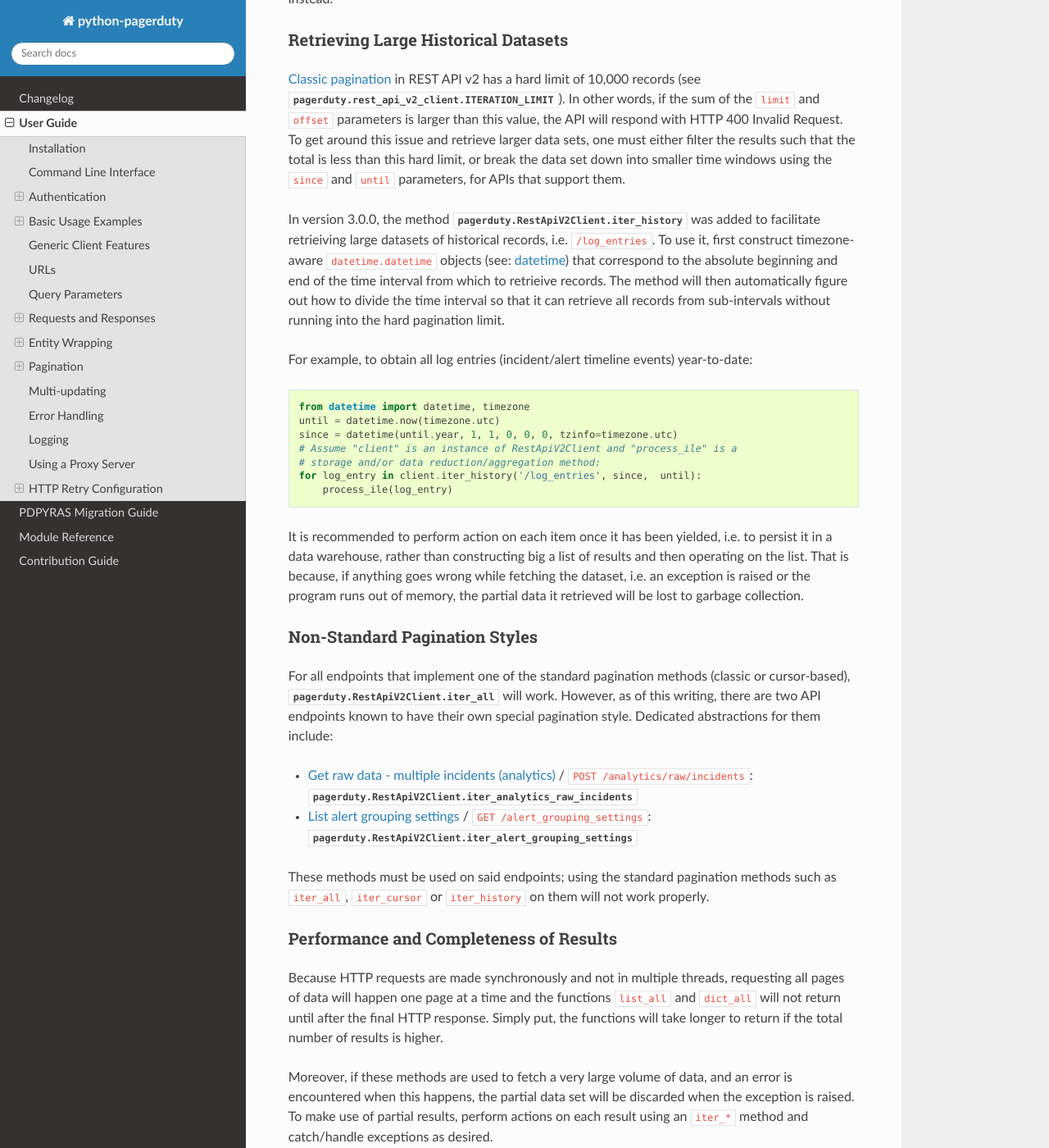
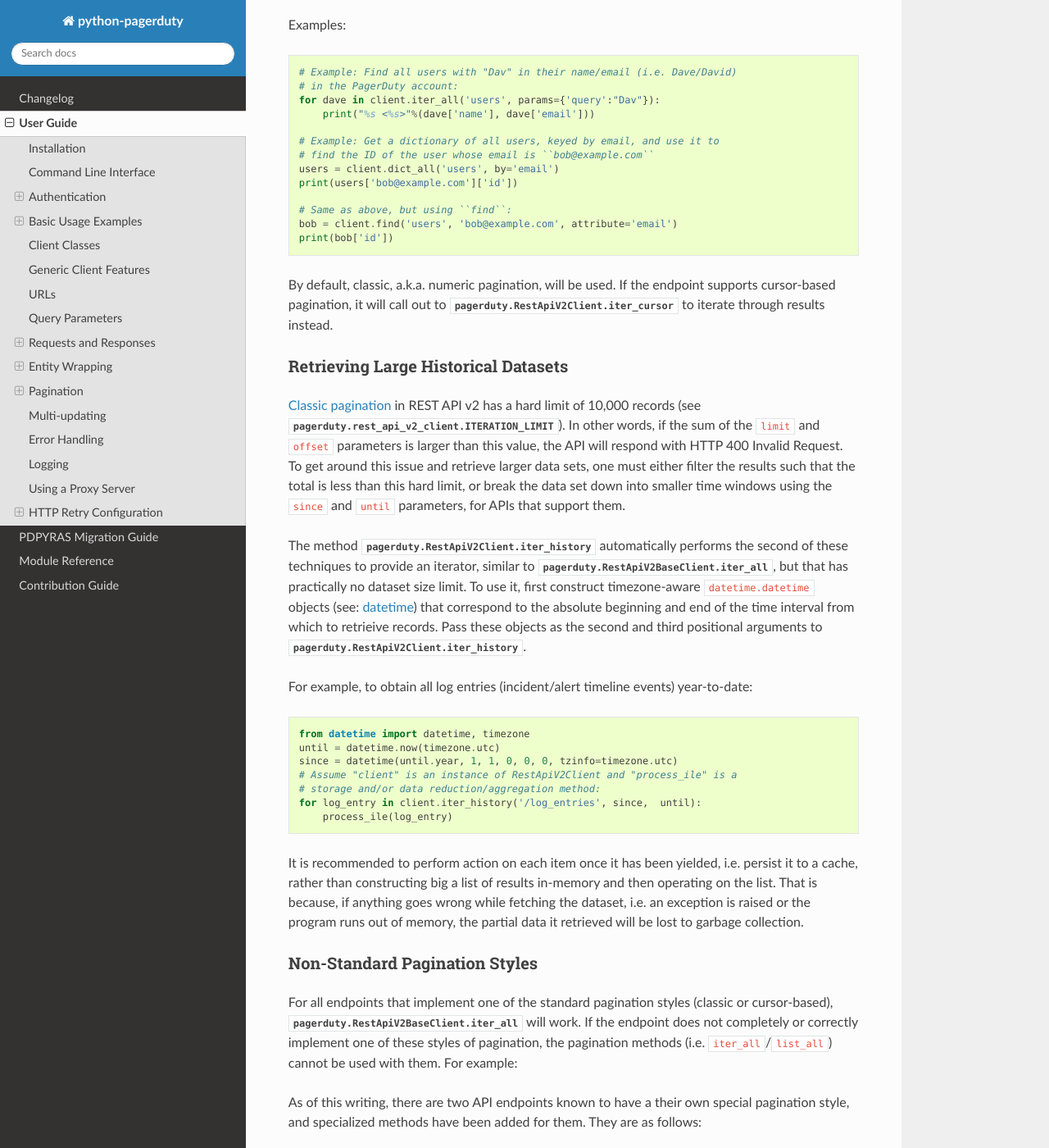
Before and after one commit to PagerDuty/python-pagerduty, a Sphinx documentation site: the page built from sphinx/source/user_guide.rst, in a window 1280 px wide and 1400 px high, scrolled down 12297 px. Shown: the whole window at 82% size. Built offline with Sphinx 7.4.7 and the Read the Docs theme 3.1.0, drawn with Linux system fonts in a browser that asks for light colours; some of the changed text lies outside the part shown.

Commit message:
docfix: Update docs to reflect class refactor

```diff
--- a/sphinx/source/user_guide.rst
+++ b/sphinx/source/user_guide.rst
@@ -57,9 +57,10 @@
 
 Using Non-US Service Regions
 ****************************
-If your PagerDuty account is in the EU or other service region outside the US, set the ``url`` attribute according to the
-documented `API Access URLs
-<https://support.pagerduty.com/docs/service-regions#api-access-urls>`_, i.e. for the EU:
+If your PagerDuty account is in the EU or other service region outside the US,
+set the ``url`` attribute according to the documented `API Access URLs
+<https://support.pagerduty.com/docs/service-regions#api-access-urls>`_, i.e.
+for the EU:
 
 .. code-block:: python
 
@@ -67,6 +68,9 @@
     client.url = 'https://api.eu.pagerduty.com'
     # Events API:
     events_client.url = 'https://events.eu.pagerduty.com'
+    # Slack Integration "Connections" API (and likewise for other
+    # APIs that use apps.pagerduty.com):
+    slack_integration_client.url = 'https://apps.eu.pagerduty.com/integration-slack'
 
 The From header
 ***************
@@ -348,6 +352,26 @@
     events_client.submit("new build finished at latest HEAD",
         source="automation")
 
+Client Classes
+--------------
+For each of the APIs documented in the top-level sections of the `API
+References
+<https://developer.pagerduty.com/api-reference/e65c5833eeb07-pager-duty-api>`_
+page, this library supports and provides abstraction for the API if it has a
+dedicated client class. These classes are documented under
+"API Client Classes" in :ref:`module_reference`.
+
+All client classes are based on :class:`pagerduty.ApiClient` and inherit its
+features.
+
+The class :class:`pagerduty.RestApiV2BaseClient` defines abstractions for
+features documented under the generic `REST API v2 Overview`_, and
+:class:`pagerduty.RestApiV2Client` inherits them.
+
+The "Integration" APIs are based loosely on REST API v2, and support several of
+the same features and conventions to varying degrees. For this reason, they
+also are based on inherit the features of :class:`pagerduty.RestApiV2BaseClient`.
+
 Generic Client Features
 -----------------------
 Generally, all of the features of `requests.Session`_ are available to the user
@@ -527,15 +551,15 @@
 The following methods will automatically extract and return the wrapped content
 of API responses, and wrap request entities for the user as appropriate:
 
-* :attr:`pagerduty.RestApiV2Client.dict_all`: Create a dictionary of all results from a resource collection
-* :attr:`pagerduty.RestApiV2Client.find`: Find and return a specific result of a resource collection that matches a query
-* :attr:`pagerduty.RestApiV2Client.iter_all`: Iterate through all results of a resource collection
-* :attr:`pagerduty.RestApiV2Client.iter_cursor`: Iterate through all results of a resource collection using cursor-based pagination
-* :attr:`pagerduty.RestApiV2Client.list_all`: Create a list of all results from a resource collection
-* :attr:`pagerduty.RestApiV2Client.persist`: Create a resource entity with specified attributes if one that matches them does not already exist
-* :attr:`pagerduty.RestApiV2Client.rget`: Get the wrapped entity or resource collection at a given endpoint
-* :attr:`pagerduty.RestApiV2Client.rpost`: Send a POST request, wrapping the request entity / unwrapping the response entity
-* :attr:`pagerduty.RestApiV2Client.rput`: Send a PUT request, wrapping the request entity / unwrapping the response entity
+* :attr:`pagerduty.RestApiV2BaseClient.dict_all`: Create a dictionary of all results from a resource collection
+* :attr:`pagerduty.RestApiV2BaseClient.find`: Find and return a specific result of a resource collection that matches a query
+* :attr:`pagerduty.RestApiV2BaseClient.iter_all`: Iterate through all results of a resource collection
+* :attr:`pagerduty.RestApiV2BaseClient.iter_cursor`: Iterate through all results of a resource collection using cursor-based pagination
+* :attr:`pagerduty.RestApiV2BaseClient.list_all`: Create a list of all results from a resource collection
+* :attr:`pagerduty.RestApiV2BaseClient.rget`: Get the wrapped entity or resource collection at a given endpoint
+* :attr:`pagerduty.RestApiV2BaseClient.rpost`: Send a POST request, wrapping the request entity / unwrapping the response entity
+* :attr:`pagerduty.RestApiV2BaseClient.rput`: Send a PUT request, wrapping the request entity / unwrapping the response entity
+* :attr:`pagerduty.RestApiV2BaseClient.persist`: Create a resource entity with specified attributes if one that matches them does not already exist
 
 Special Cases
 *************
@@ -545,7 +569,7 @@
 the equivalent ``j*`` method, and the details of request and response schemas
 are are left to the end user to extract and use as desired. Moreover, on all
 endpoints that completely lack entity wrapping, pagination is not supported,
-i.e. :attr:`pagerduty.RestApiV2Client.iter_all` will raise
+i.e. :attr:`pagerduty.RestApiV2BaseClient.iter_all` will raise
 :attr:`pagerduty.UrlError` if used with them.
 
 Examples
@@ -600,16 +624,15 @@
 ----------
 Main article: `Pagination <https://developer.pagerduty.com/docs/pagination>`_
 
-Only classic and cursor-based pagination are currently supported. Pagination
-functions require that the API endpoint being requested have entity wrapping
-enabled, and respond with either a ``more`` or ``cursor`` property indicating
-how and if to fetch the next page of results.
-
-The method :attr:`pagerduty.RestApiV2Client.iter_all` returns an iterator that
+The method :attr:`pagerduty.RestApiV2BaseClient.iter_all` returns an iterator that
 yields results from an endpoint that features pagination. The methods
 :attr:`pagerduty.RestApiV2Client.list_all` and
 :attr:`pagerduty.RestApiV2Client.dict_all` will request all pages of the
 collection and return the results as a list or dictionary, respectively.
+
+When retrieving results from an endpoint that supports cursor-based pagination,
+these methods will use :attr:`pagerduty.RestApiV2BaseClient.iter_cursor`
+automatically.
 
 Examples:
 
@@ -646,15 +669,15 @@
 hard limit, or break the data set down into smaller time windows using the
 ``since`` and ``until`` parameters, for APIs that support them.
 
-In version 3.0.0, the method :attr:`pagerduty.RestApiV2Client.iter_history` was
-added to facilitate retrieiving large datasets of historical records, i.e.
-``/log_entries``. To use it, first construct timezone-aware
+The method :attr:`pagerduty.RestApiV2Client.iter_history` automatically
+performs the second of these techniques to provide an iterator, similar to
+:attr:`pagerduty.RestApiV2BaseClient.iter_all`, but that has practically no
+dataset size limit. To use it, first construct timezone-aware
 ``datetime.datetime`` objects (see: `datetime
 <https://docs.python.org/3/library/datetime.html>`_) that correspond to the
 absolute beginning and end of the time interval from which to retrieive
-records. The method will then automatically figure out how to divide the time
-interval so that it can retrieve all records from sub-intervals without running
-into the hard pagination limit.
+records. Pass these objects as the second and third positional arguments to
+:attr:`pagerduty.RestApiV2Client.iter_history`.
 
 For example, to obtain all log entries (incident/alert timeline events) year-to-date:
 
@@ -669,25 +692,29 @@
         process_ile(log_entry)
 
 It is recommended to perform action on each item once it has been yielded, i.e.
-to persist it in a data warehouse, rather than constructing big a list of
-results and then operating on the list. That is because, if anything goes
-wrong while fetching the dataset, i.e. an exception is raised or the program
-runs out of memory, the partial data it retrieved will be lost to garbage
-collection.
+persist it to a cache, rather than constructing big a list of results in-memory
+and then operating on the list. That is because, if anything goes wrong while
+fetching the dataset, i.e. an exception is raised or the program runs out of
+memory, the partial data it retrieved will be lost to garbage collection.
 
 Non-Standard Pagination Styles
 ******************************
-For all endpoints that implement one of the standard pagination methods
-(classic or cursor-based), :attr:`pagerduty.RestApiV2Client.iter_all` will
-work. However, as of this writing, there are two API endpoints known to have
-their own special pagination style. Dedicated abstractions for them include:
+For all endpoints that implement one of the standard pagination styles (classic
+or cursor-based), :attr:`pagerduty.RestApiV2BaseClient.iter_all` will work. If
+the endpoint does not completely or correctly implement one of these styles of
+pagination, the pagination methods (i.e.  ``iter_all``/``list_all``) cannot be
+used with them. For example:
+
+As of this writing, there are two API endpoints known to have a their own special
+pagination style, and specialized methods have been added for them. They are
+as follows:
 
 * `Get raw data - multiple incidents (analytics) <https://developer.pagerduty.com/api-reference/c2d493e995071-get-raw-data-multiple-incidents>`_ / ``POST /analytics/raw/incidents``: :attr:`pagerduty.RestApiV2Client.iter_analytics_raw_incidents`
 * `List alert grouping settings <https://developer.pagerduty.com/api-reference/b9fe211cc2748-list-alert-grouping-settings>`_ / ``GET /alert_grouping_settings``: :attr:`pagerduty.RestApiV2Client.iter_alert_grouping_settings`
 
 These methods must be used on said endpoints; using the standard pagination
-methods such as ``iter_all``, ``iter_cursor`` or ``iter_history`` on them will not work
-properly.
+methods such as ``iter_all``, ``iter_cursor`` or ``iter_history`` on them will
+not work properly.
 
 Performance and Completeness of Results
 ***************************************
```
Also changed, not shown: other parts of sphinx/source/user_guide.rst (+1 -0 lines), 2 other files.
